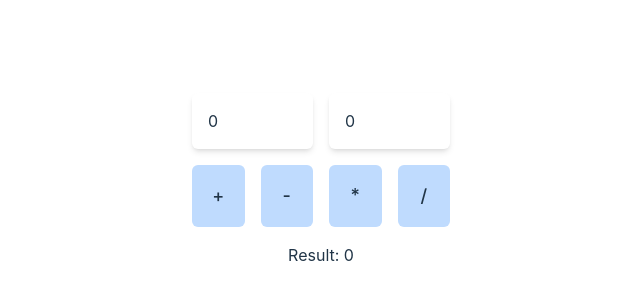
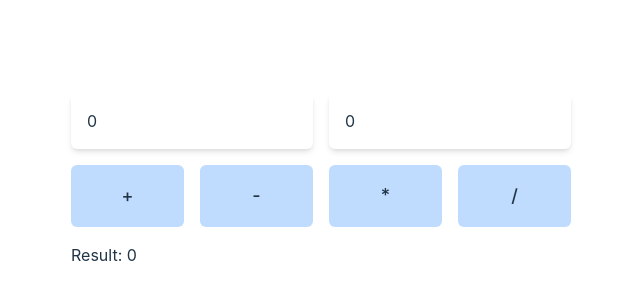
Before and after one commit to przeprogramowani/opanuj-frontend-praktyka, a React (Vite) app in the folder practice/react-app/: page / in a window 1280 px wide. Shown: the part 220-520 px from the top of the page, without its empty margins (319-959 px from the left). Built offline with nearby package versions, Linux system fonts and the light colour scheme.

Commit message:
Created Simple Validator with min and max Value

```diff
--- a/practice/react-app/src/components/molecules/Calculator.tsx
+++ b/practice/react-app/src/components/molecules/Calculator.tsx
@@ -8,15 +8,15 @@ export const Calculator = () => {
   const { numA, numB, numC, setNumA, setNumB, calcResult } = useCalculate();
 
   return (
-    <>
+    <div className="flex flex-col">
       <div className="grid grid-cols-2 gap-x-4">
         <Input
           value={numA}
-          setValue={(e) => setNumA(CheckIsValid(e.target.value))}
+          setValue={({ target: { value } }) => setNumA(CheckIsValid(value))}
         />
         <Input
           value={numB}
-          setValue={(e) => setNumB(CheckIsValid(e.target.value))}
+          setValue={({ target: { value } }) => setNumB(CheckIsValid(value))}
         />
       </div>
       <div className="grid grid-cols-4 gap-x-4 my-4">
@@ -25,7 +25,7 @@ export const Calculator = () => {
         <Button operation="*" calcResult={() => calcResult(f3)} />
         <Button operation="/" calcResult={() => calcResult(f4)} />
       </div>
-      <div>Result: {numC}</div>
-    </>
+      <div className="flex min-w-[500px]">Result: {numC}</div>
+    </div>
   );
 };
--- a/practice/react-app/src/functions.ts
+++ b/practice/react-app/src/functions.ts
@@ -2,6 +2,9 @@ export function f1(a: number, b: number) {
   return a + b;
 }
 export function f2(a: number, b: number) {
+  const ERROR_MESSAGE =
+    "You can't subtract the smaller count from the larger one";
+  if (a < b) return ERROR_MESSAGE;
   return a - b;
 }
 export function f3(a: number, b: number) {
--- a/practice/react-app/src/hooks/UseCalculate.tsx
+++ b/practice/react-app/src/hooks/UseCalculate.tsx
@@ -1,12 +1,12 @@
 import { useState } from 'react';
 
-type CalcFuncType = (a: number, b: number) => number;
+type CalcFuncType = (a: number, b: number) => number | string;
 
 export function useCalculate() {
   const [numA, setNumA] = useState<number>(0);
   const [numB, setNumB] = useState<number>(0);
 
-  const [numC, setNumC] = useState<number>(0);
+  const [numC, setNumC] = useState<number | string>(0);
 
   const calcResult = (func: CalcFuncType) => setNumC(func(numA, numB));
 
```
